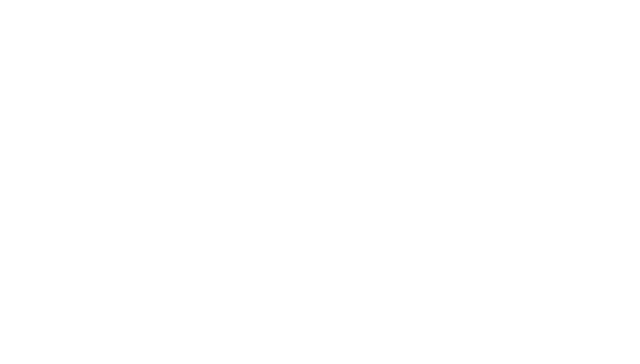
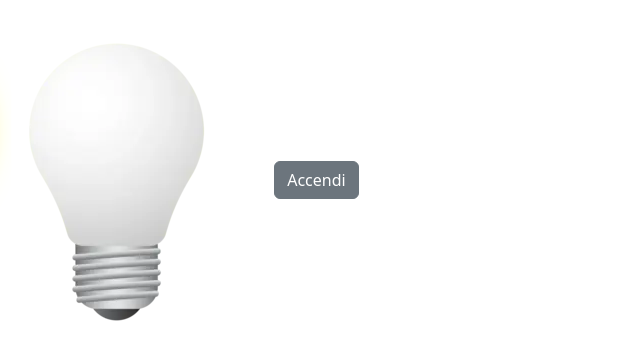
Before and after one commit to fabioferrari00/js-dom-1, a plain HTML site: page index.html in a window 1280 px wide. Shown: the whole page, without its empty margins (0-640 px from the left). Drawn offline with nearby package versions, Linux system fonts and the light colour scheme.

Commit message:
[upd] file html completo

```diff
--- a/index.html
+++ b/index.html
@@ -4,12 +4,15 @@
 <head>
   <meta charset="UTF-8">
   <meta name="viewport" content="width=device-width, initial-scale=1.0">
+  <link href="https://cdn.jsdelivr.net/npm/bootstrap@5.3.7/dist/css/bootstrap.min.css" rel="stylesheet"
+    integrity="sha384-LN+7fdVzj6u52u30Kp6M/trliBMCMKTyK833zpbD+pXdCLuTusPj697FH4R/5mcr" crossorigin="anonymous">
   <link rel="stylesheet" href="./css/style.css">
   <title>Document</title>
 </head>
 
 <body>
-
+  <img id="pic" src="./img/white_lamp.png" alt="">
+  <button id="my-button" class="btn btn-secondary">Accendi</button>
   <script src="./js/script.js"></script>
 </body>
 
```
